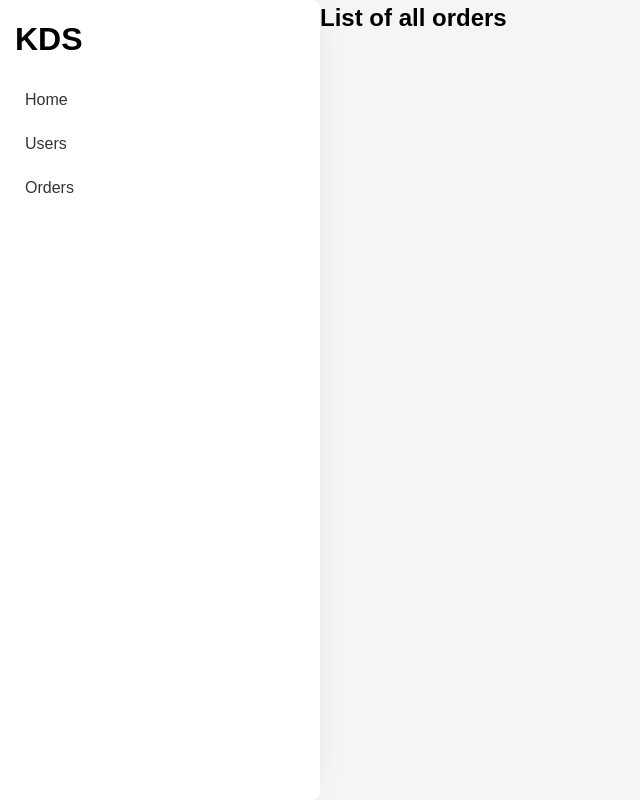
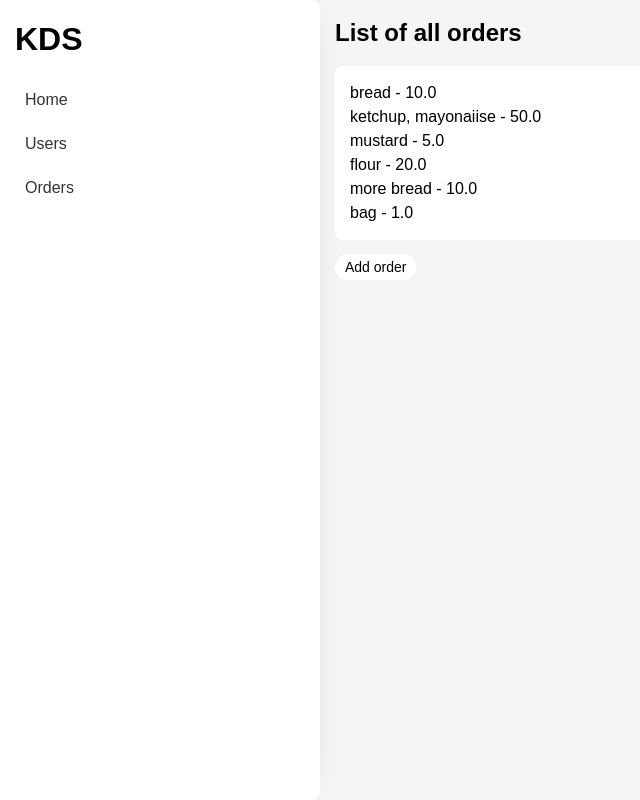
Before and after one commit to robyk01/kitchen-display-system, a Flask app: page /orders in a window 1280 px wide. Shown: the whole page, without its empty margins (0-640 px from the left). Run offline with Flask 3, Linux system fonts and the light colour scheme.

Commit message:
added default user, added orders view/add

```diff
--- a/app.py
+++ b/app.py
@@ -14,13 +14,12 @@ db.init_app(app)
 app.register_blueprint(users_bp)
 app.register_blueprint(orders_bp)
 
-
 @app.route("/")
 def home():
-    user = {'username': 'Roberto'}
     user_count = User.query.count()
     users = User.query.limit(5).all()
-    return render_template('home.html', user=user, user_count=user_count, users=users)
+    default_user = User.query.filter_by(email="roberto@gmail.com").first()
+    return render_template('home.html', user=default_user, user_count=user_count, users=users)
 
 
 @app.route("/about")
--- a/order_routes.py
+++ b/order_routes.py
@@ -1,13 +1,29 @@
 from flask import render_template, request, redirect, url_for, Blueprint
 from extensions import db
-from models import Order
+from models import Order, User
 
 orders_bp = Blueprint('orders', __name__)
 
 @orders_bp.route("/orders")
 def orders():
-    return render_template("orders.html")
+    user = User.query.filter_by(email="roberto@gmail.com").first()
+    return render_template("orders.html", user=user)
 
 @orders_bp.route("/orders/<int:id>")
 def order_detail(id):
     return f"Details for order {id}"
+
+@orders_bp.route("/add_order", methods=["GET", "POST"])
+def add_order():
+    if request.method == "POST":
+        user = User.query.filter_by(email="roberto@gmail.com").first()
+        items = request.form.get("items")
+        total_price = request.form.get("total_price")
+
+        new_order = Order(user_id=user.id, items=items, total_price=total_price)
+        db.session.add(new_order)
+        db.session.commit()
+
+        return redirect(url_for('.orders'))
+
+    return render_template("add_order.html")
--- a/static/css/style.css
+++ b/static/css/style.css
@@ -218,3 +218,22 @@ nav.menu a:hover{
 #edit-user-button{
     height: 30px;
 }
+
+
+/* orders */
+
+.orders-content{
+    margin: 15px;
+}
+
+.orders{
+    list-style: none;
+    background-color: white;
+    padding: 15px;
+    border-radius: 8px;
+    margin: 15px 0px;
+}
+
+#add_order{
+    background-color: white;
+}
--- a/templates/orders.html
+++ b/templates/orders.html
@@ -1,5 +1,13 @@
 {% extends "base.html" %}
 
 {% block content %}
-<h2>List of all orders</h2>
+<div class="orders-content">
+    <h2>List of all orders</h2>
+    <ul class="orders">
+        {% for order in user.orders %}
+            <li>{{ order.items }} - {{ order.total_price }}</li>
+        {% endfor %}
+    </ul>
+    <a href=" {{ url_for('orders.add_order') }} " class="admin-button" id="add_order">Add order</a>
+</div>
 {% endblock %}
--- a/user_routes.py
+++ b/user_routes.py
@@ -22,7 +22,8 @@ def register():
 @users_bp.route("/db_users")
 def db_users():
     users = User.query.all()
-    return render_template("db_users.html", users=users)
+    default_user = User.query.filter_by(email="roberto@gmail.com").first()
+    return render_template("db_users.html", default_user=default_user, users=users)
 
 
 @users_bp.route('/edit_user/<int:user_id>', methods=['GET', 'POST'])
```
Also changed, not shown: templates/add_order.html (added, +14 -0 lines), templates/db_users.html (+8 -4 lines), extensions.py (line endings or trailing spaces), instance/app.db.
